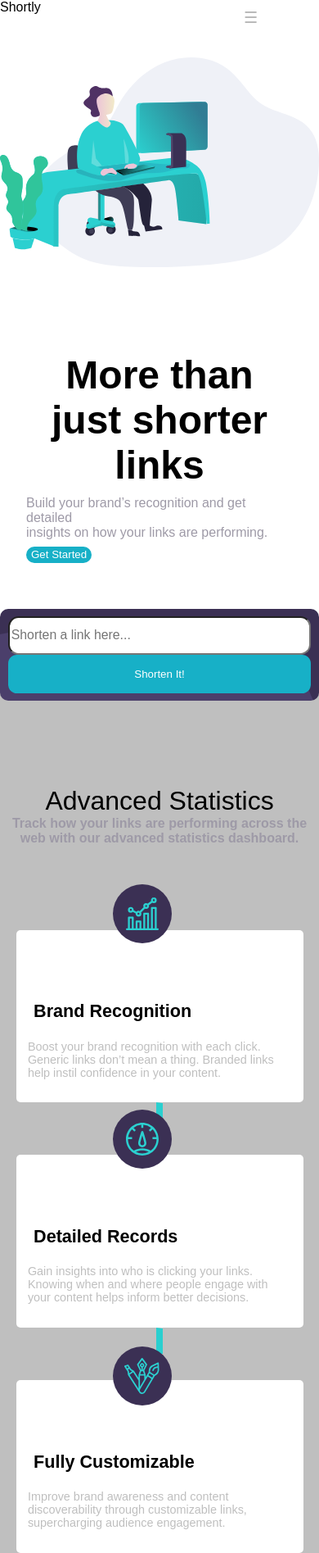
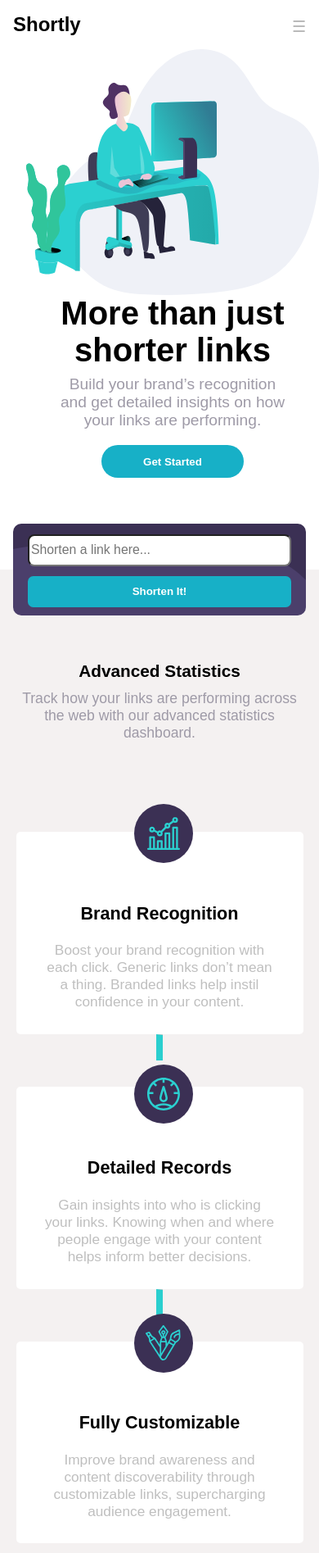
Before and after one commit to nemanja-z/URL-Shortener, a plain HTML site: page index.html in a window 390 px wide. Shown: the top 1895 px of the page at 82% size. Drawn offline with nearby package versions, Linux system fonts and the light colour scheme.

Commit message:
Add almost finnished mobile version

```diff
--- a/css/reset.css
+++ b/css/reset.css
@@ -110,7 +110,7 @@ html {
 	box-sizing: inherit;
 }
 body {
-	min-width: 344px;
+	min-width: 375px;
 }
 /* consider resetting the default cursor: https://gist.github.com/murtaugh/5247154 */
 
--- a/css/style.css
+++ b/css/style.css
@@ -2,37 +2,52 @@ body {
 	font-family: 'Poppins', sans-serif;
 	font-size: 18px;
 }
-
+hr.navline {
+	border-left: 8px solid gray;
+	width: 90%;
+}
 #hamnav label {
 	display: inline-block;
 	color: rgb(182, 182, 182);
 	background: none;
 	font-style: normal;
 	font-size: 1.2em;
-	padding: 10px;
+	padding: 5px;
 }
 
 #hamitems {
 	background: hsl(257, 27%, 26%);
 }
-#hamitems a,
+/* #hamitems a,
 #hamitems button {
 	box-sizing: border-box;
 	display: block;
 	color: white;
 	width: 80%;
 	font-size: 1.3em;
-	margin: 1em 0;
+} */
+#hamitems a,
+#hamitems button {
+	display: flex;
+	flex-direction: column;
+	color: white;
+	width: 80%;
+	font-size: 1.1em;
+	font-weight: 700;
+	margin: 0.7em 0;
+	border-radius: 5em;
 }
-/* #hamitems button[type="submit"] {
-	margin: 1em 0;
-} */
+#hamitems button[type="submit"] {
+	height: 2.5em;
+	line-height: 2.5;
+	background-color: #17b0c7;
+}
 #hamburger {
 	display: none;
 }
 #hamnav {
 	position: absolute;
-	left: 18em;
+	left: 22em;
 }
 #hamitems {
 	display: none;
@@ -44,9 +59,9 @@ body {
 	align-items: center;
 	justify-content: center;
 	position: relative;
-	right: 17em;
-	width: 85vw;
-	height: 65vh;
+	right: 21em;
+	width: 23em;
+	height: 19em;
 }
 li a {
 	font-size: 0.7em;
@@ -68,15 +83,24 @@ button[type="button"] {
 	color: hsl(0, 0%, 75%);
 }
 nav.flexbox {
+	padding: 1em;
 	display: flex;
 	justify-content: space-between;
+}
+nav.flexbox h2 {
+	font-weight: bold;
+	font-size: 1.5em;
 }
 section.section-1 {
 	display: flex;
 	flex-direction: column-reverse;
+	padding-left: 2em;
+}
+.section-wrapper {
+	text-align: center;
 }
 .section-1 img {
-	object-fit: contain;
+	object-fit: fill;
 }
 /* nav.flexbox,
 .activation,
@@ -112,25 +136,37 @@ section.section-1 > * {
 	width: 9em;
 	height: 3em;
 }*/
-.section-1 div:first-child {
+/* .section-1 div:first-child {
 	padding: 0 2em;
-}
+} */
 .section-1 h1 {
-	margin-top: 1em;
 	padding-bottom: 0.2em;
-	font-size: 3em;
+	font-size: 2.5em;
 	font-weight: 700;
 	text-align: center;
 }
 
 .section-1 p {
+	padding: 0 2em;
+	text-align: center;
 	color: hsl(257, 7%, 63%);
-	padding-bottom: 0.5em;
+	margin-bottom: 1em;
+	font-size: 1.2em;
+}
+.section-1 button {
+	width: 13em;
+	height: 3em;
+	border-radius: 5em;
+	font-weight: 700;
+	background-color: #17b0c7;
 }
 
-.activation h2,
+/* .activation h2,
 .main > h2 {
 	font-size: 2em;
+} */
+.shortener-wrapper {
+	padding: 0 1em;
 }
 .shortener {
 	display: flex;
@@ -147,38 +183,48 @@ section.section-1 > * {
 	background-size: cover;
 }
 .shortener input {
-	border-radius: 0.8em;
-	width: 95%;
+	border-radius: 0.5em;
+	width: 90%;
 	height: 3em;
+	margin: 0.8em 0;
 }
 .shortener button {
-	border-radius: 0.8em;
-	width: 95%;
+	border-radius: 0.5em;
+	width: 90%;
 	height: 3.5em;
+	margin: 0 0 0.8em 0;
+	font-weight: 700;
 }
 
 .info {
 	height: 50%;
-	background: hsl(0, 0%, 75%);
+	background: hsl(0, 11%, 95%);
 	text-align: center;
-	padding-top: 10em;
+	padding-top: 7em;
 }
 .main {
 	margin: 0 auto;
 	height: 6em;
 	width: 95%;
+	padding: 0 1em;
+}
+.main h2 {
+	font-weight: 700;
+	margin-bottom: 0.5em;
+	text-align: center;
+	font-size: 1.3em;
 }
 .main p {
 	color: hsl(257, 7%, 63%);
-	font-weight: 700;
 	text-align: center;
+	font-size: 1.1em;
 }
 .cards {
 	display: flex;
 	flex-direction: column;
 	align-items: center;
-	padding-bottom: 7em;
-	padding-top: 5em;
+	padding-bottom: 5em;
+	padding-top: 7em;
 }
 
 .cards > div {
@@ -196,20 +242,20 @@ section.section-1 > * {
 }
 .card-1 div {
 	position: absolute;
-	bottom: 13.5em;
-	left: 8.2em;
+	bottom: 14.5em;
+	left: 10em;
 	z-index: 10;
 }
 .card-2 div {
 	position: absolute;
-	bottom: 13.5em;
-	left: 8.2em;
+	bottom: 14em;
+	left: 10em;
 	z-index: 10;
 }
 .card-3 div {
 	position: absolute;
-	bottom: 12.5em;
-	left: 8.2em;
+	bottom: 14.5em;
+	left: 10em;
 	z-index: 10;
 }
 /* hr.line {
@@ -237,7 +283,7 @@ hr.line:last-of-type {
 	display: flex;
 	font-size: 0.9em;
 	flex-direction: column;
-	text-align: start;
+	text-align: center;
 	border-radius: 5px;
 	width: 90%;
 }
@@ -258,7 +304,9 @@ hr.line:last-of-type {
 .card-2 p,
 .card-3 p {
 	color: hsl(0, 0%, 75%);
-	padding-right: 2em;
+	padding: 0 2em;
+	font-size: 1.2em;
+	text-align: center;
 }
 
 .card-1 div,
@@ -284,34 +332,50 @@ hr.line:last-of-type {
 	color: white;
 }
 .activation h2 {
-	padding-bottom: 1em;
+	font-weight: 700;
+	font-size: 1.5em;
+	padding: 0.5em;
+	text-align: center;
 }
 
 .activation button {
-	width: 9em;
+	width: 13em;
 	height: 3em;
+	border-radius: 5em;
+	font-weight: 700;
 }
 .wrap * {
 	color: white;
 	text-align: center;
 }
+.wrap li a {
+	color: hsl(0, 0%, 75%);
+}
 .wrap {
-	background-color: hsl(260, 8%, 14%);
+	background-color: hsl(258, 11%, 18%);
 	display: flex;
 	flex-direction: column;
 	align-items: center;
 	height: 30%;
-	padding-top: 3em;
+	padding: 2em 0;
 }
 .col > p {
 	padding: 1em 0;
+	font-weight: 700;
+}
+.col li {
+	padding: 0.3em 0;
 }
 .wrap h2 {
 	padding-bottom: 1em;
 	font-size: 1.5em;
+	font-weight: 700;
 }
 .wrap > div:last-child {
 	padding-top: 1em;
+}
+.wrap div:last-child a {
+	padding: 0 0.5em;
 }
 /* .wrap h2:first-child {
 	margin-right: 5em;
--- a/index.html
+++ b/index.html
@@ -25,6 +25,7 @@
             <a href="#">Features</a>
             <a href="#">Pricing</a>
             <a href="#">Resources</a>
+            <hr class="navline">
             <button type="button">Login</button>
             <button type="submit">Sign Up</button>
           </div>
@@ -33,21 +34,22 @@
 </header>
 <main>
 <section class="section-1">
-  <div>
-  <h1>More than just shorter links</h1>
-  <p>Build your brand’s recognition and get detailed <br/> insights
-  on how your links are performing.</p>
-  <button type="submit">Get Started</button>
+  <div class="section-wrapper">
+    <h1>More than just shorter links</h1>
+    <p>Build your brand’s recognition and get detailed insights
+    on how your links are performing.</p>
+    <button type="submit">Get Started</button>
   </div>
-  <div>
-    <img alt="" src ="images/illustration-working.svg"  width="510"
-    height="360">
-  </div>
+    <img alt="" src ="images/illustration-working.svg"  width="500"
+    height="300">
+
 </section>
+<div class="shortener-wrapper">
   <form class="shortener">
     <input type="url" id="url" placeholder="Shorten a link here...">
     <button type="submit">Shorten It!</button>
   </form>
+</div>
 <section class="info">
   <div class="main">
     <h2>Advanced Statistics</h2>
```
